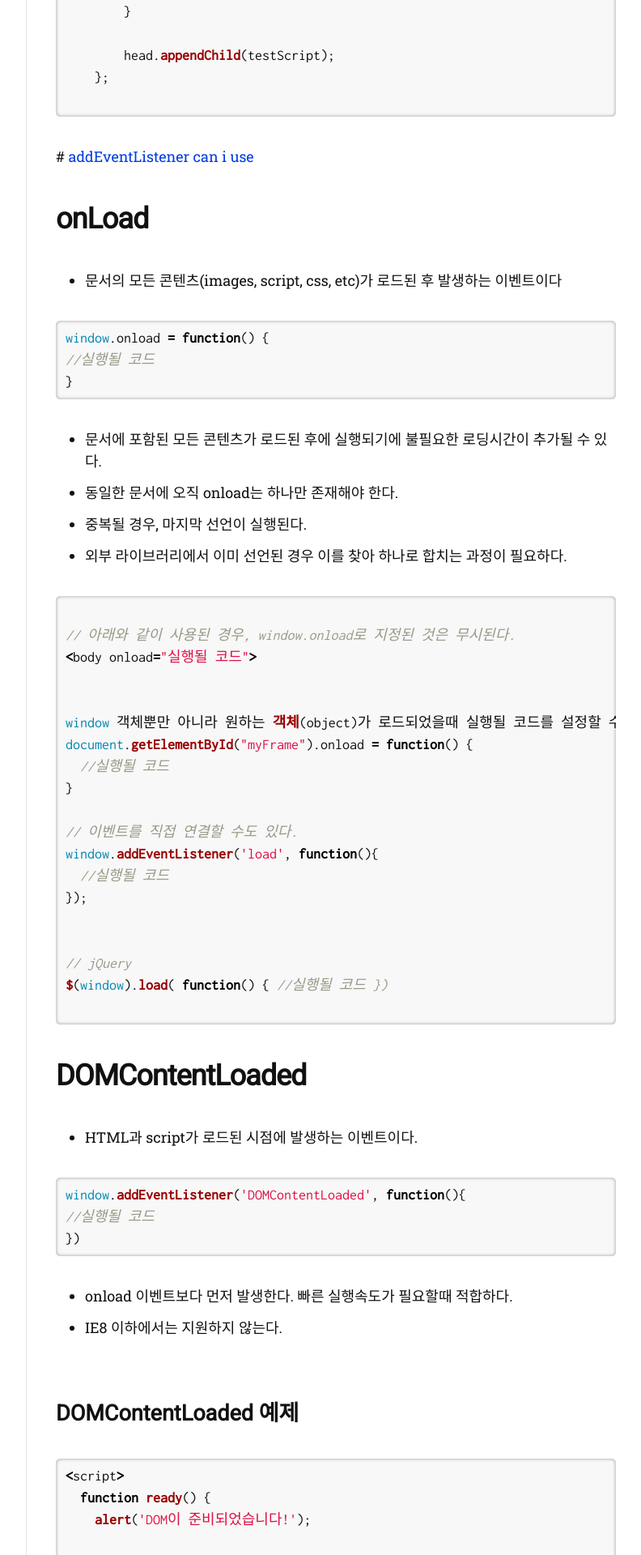
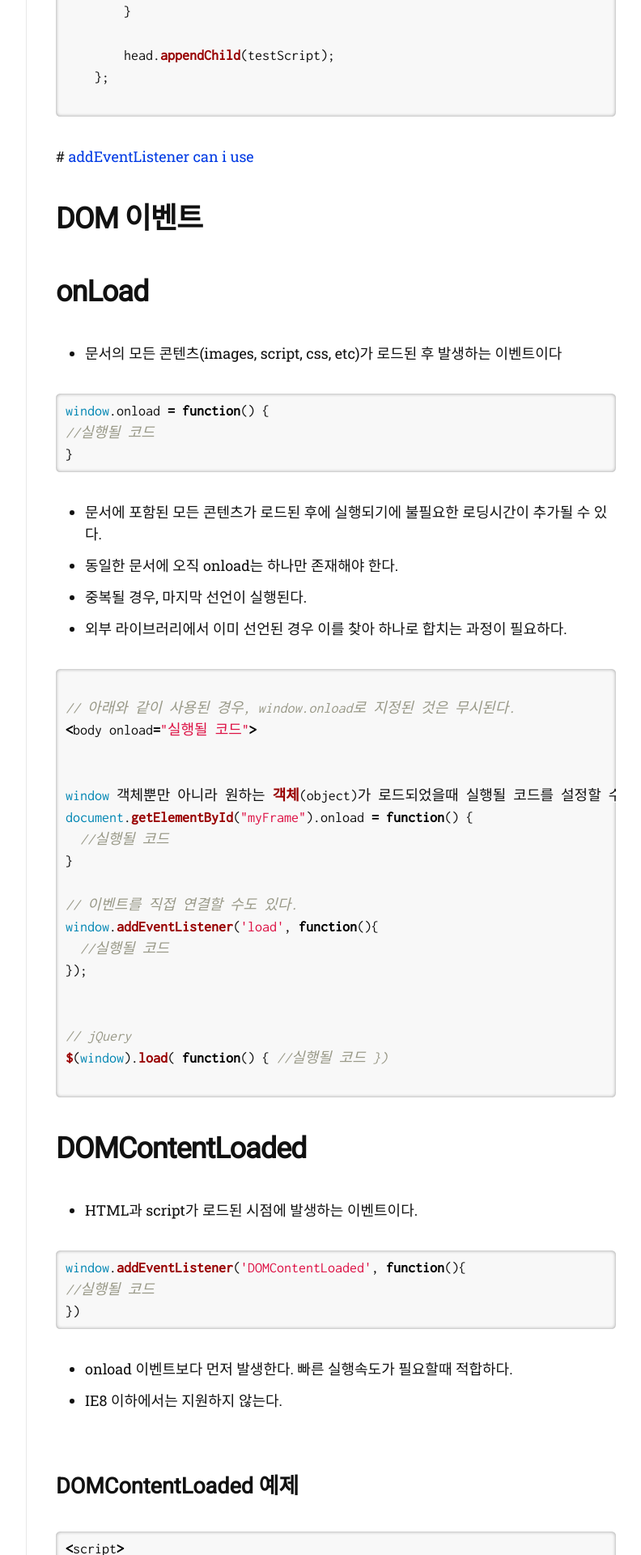
Before and after one commit to ha-jae-geun/jaegeunha94.github.io, a Jekyll site: the page built from _posts/2021-08-02-DOM.md, in a window 1280 px wide. Shown: the part 2937-4857 px from the top of the page at 81% size, without its empty margins (357-1149 px from the left). Built offline with Jekyll 4.4.1, drawn with Linux system fonts in a browser that asks for light colours; nearby versions of some CDN libraries; some web fonts are replaced; some of the changed text lies outside the part shown.

Commit message:
Update 2021-08-02-DOM.md

```diff
--- a/_posts/2021-08-02-DOM.md
+++ b/_posts/2021-08-02-DOM.md
@@ -98,6 +98,8 @@ document.body.appendChild(script)
 
   # [addEventListener can i use](https://caniuse.com/?search=addEventListener)
 
+
+# DOM 이벤트
 
 
 # onLoad
```
